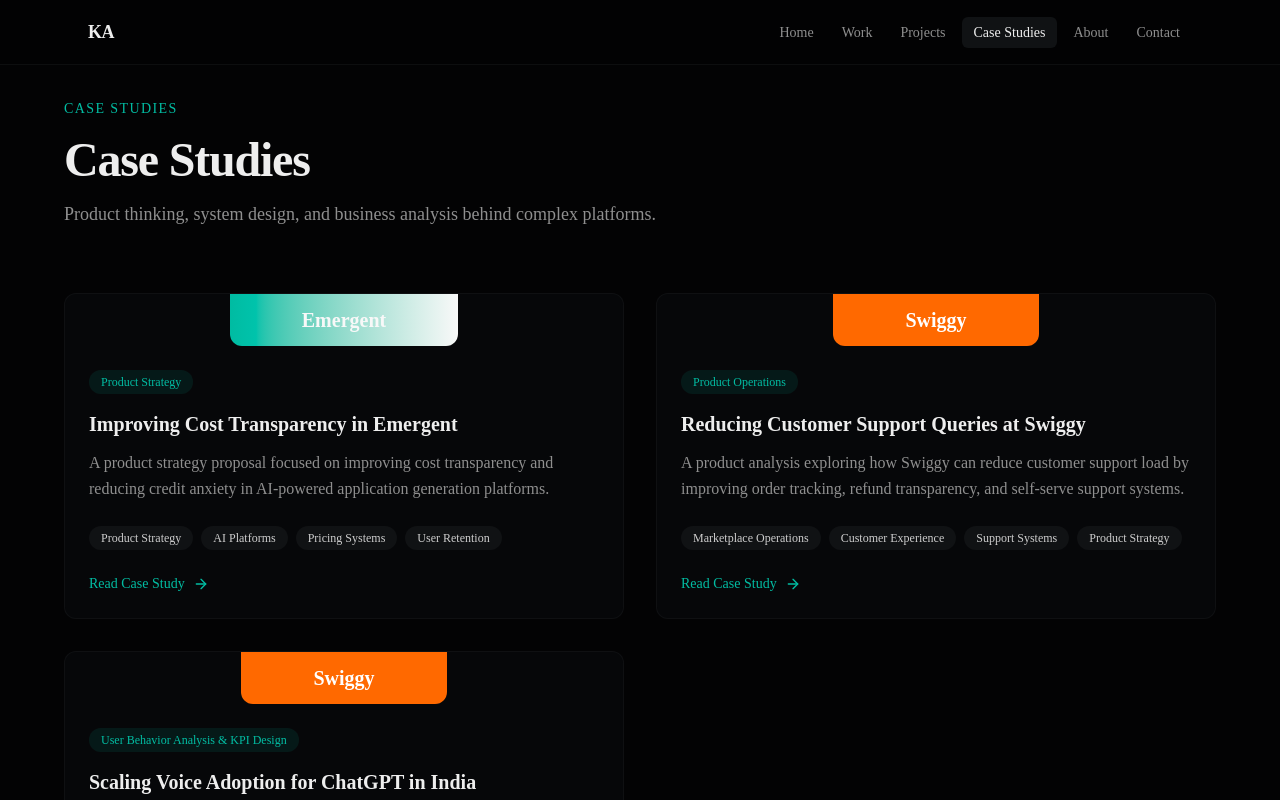
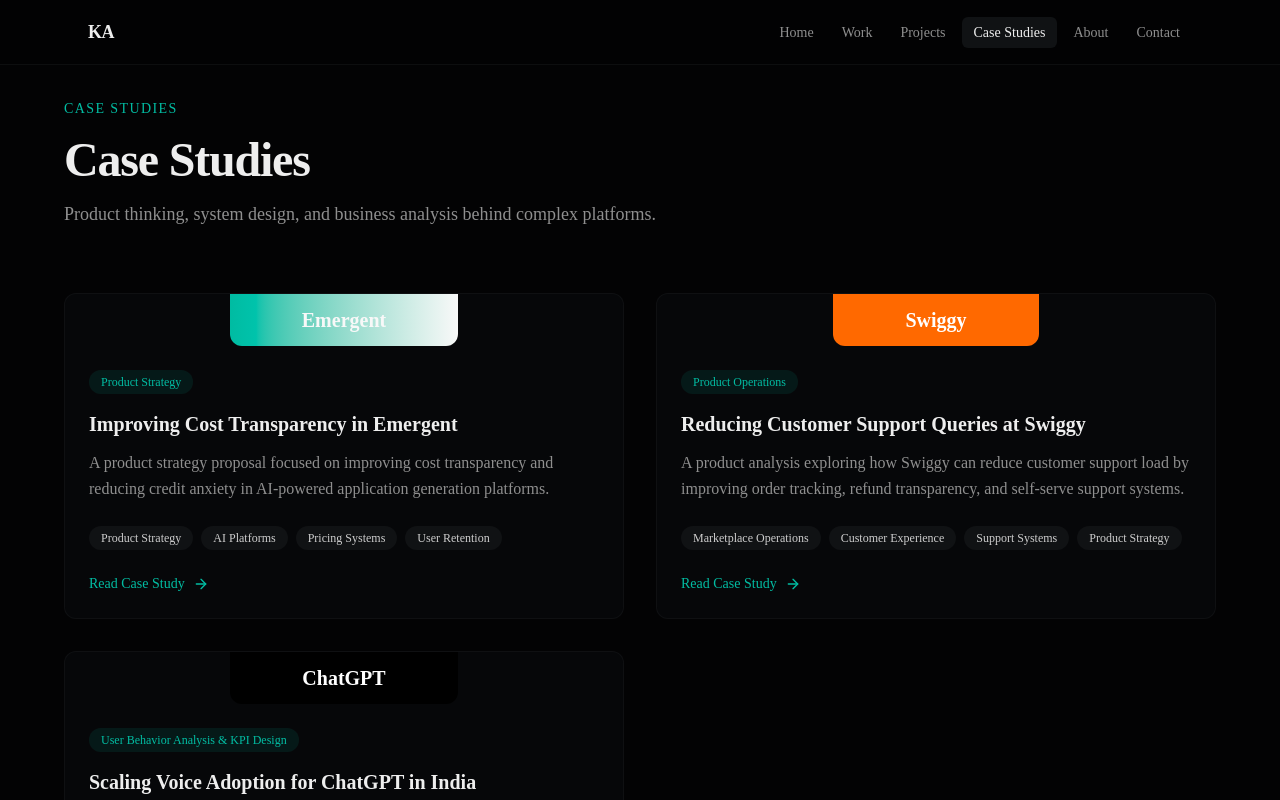
Before and after one commit to kartikeyagarwal11/kartikey-portfolio, a Next.js app: page /case-studies in a window 1280 px wide. Shown: the top 800 px of the page. Built offline with nearby package versions, Linux system fonts and the light colour scheme.

Commit message:
Add ChatGPT case study logo

```diff
--- a/app/case-studies/page.tsx
+++ b/app/case-studies/page.tsx
@@ -100,9 +100,13 @@ function CaseStudyCard({ study }: any) {
           <div className="bg-gradient-to-r from-accent to-accent-foreground text-accent-foreground px-6 md:px-18 py-3 rounded-b-xl">
             Emergent
           </div>
-        ) : (
+        ) : study.company === "Swiggy" ? (
           <div className="bg-orange-500 text-white px-6 md:px-18 py-3 rounded-b-xl">
             Swiggy
+          </div>
+        ) : (
+          <div className="bg-black text-white px-6 md:px-18 py-3 rounded-b-xl">
+            ChatGPT
           </div>
         )}
       </div>
```
